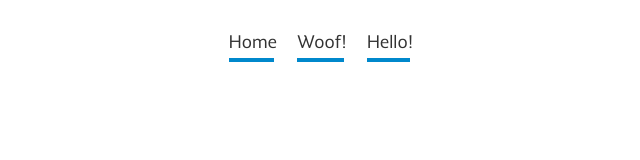
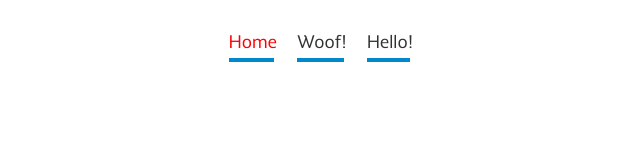
Before and after one commit to theAbeGonzalez/styled-components-course, a React (Create React App) app: page / in a window 1280 px wide. Shown: the top 160 px of the page, without its empty margins (339-979 px from the left). Built offline with nearby package versions, Linux system fonts and the light colour scheme.

Commit message:
Style existing component, use props to change style of a component

```diff
--- a/src/App.js
+++ b/src/App.js
@@ -1,7 +1,6 @@
 import React, { Component } from 'react'
-import { Link } from 'react-router-dom'
 
-import { Border, Nav, NavItem } from './style'
+import { Border, Nav, NavItem, StyledLink } from './style'
 
 const getLinks = () => [
   { label: 'Home', url: '/' },
@@ -9,9 +8,11 @@ const getLinks = () => [
   { label: 'Hello!', url: '/hello' }
 ]
 
-const Zelda = ({ url, label, classes }) => (
+const Zelda = ({ url, label, classes, selected }) => (
   <NavItem key={url}>
-    <Link to={url}>{label}</Link>
+    <StyledLink selected={selected} to={url}>
+      {label}
+    </StyledLink>
     <Border />
   </NavItem>
 )
@@ -28,12 +29,16 @@ class App extends Component {
 
   componentDidMount () {
     this.setState({
+      selected: '/',
       links: getLinks()
     })
   }
 
   renderLinks () {
-    return this.state.links.map(link => <Zelda {...link} />)
+    return this.state.links.map(link => {
+      const isSelected = this.state.selected === link.url
+      return <Zelda {...link} selected={isSelected} />
+    })
   }
 
   render () {
--- a/src/style.js
+++ b/src/style.js
@@ -1,4 +1,9 @@
 import styled from 'styled-components'
+import { Link } from 'react-router-dom'
+
+const StyledLink = styled(Link)`
+  color: ${({ selected }) => (selected ? 'red !important' : 'black')};
+`
 
 const Nav = styled.ul`
   font-family: 'SoberanaSans';
@@ -38,4 +43,4 @@ const Border = styled.span`
   width: calc(100% - 23px);
 `
 
-export { Border, Nav, NavItem }
+export { Border, Nav, NavItem, StyledLink }
```
